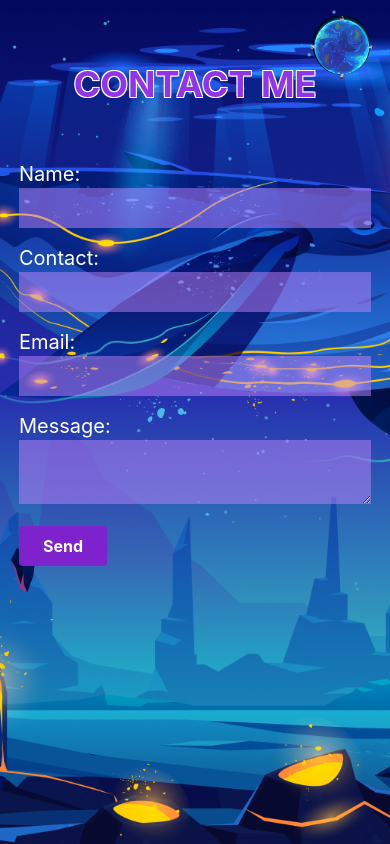
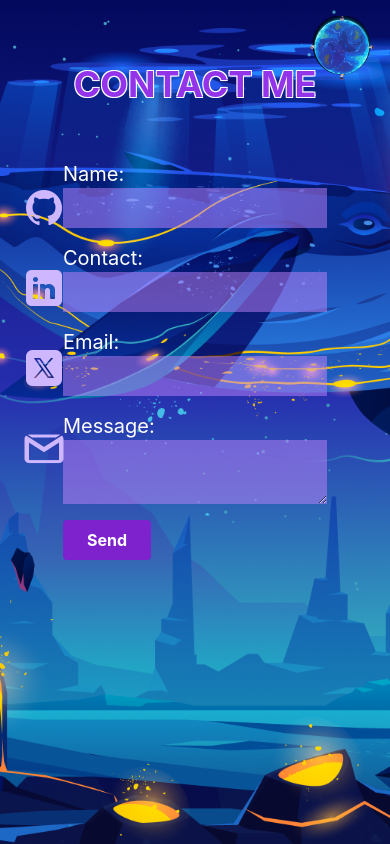
Before and after one commit to akanshaBharti/Portfolio, a React (Create React App) app: page /contact in a window 390 px wide. Built offline with nearby package versions, Linux system fonts and the light colour scheme; the HTML template or start-up script is replaced by a standard one.

Commit message:
Contact page completed

```diff
--- a/package.json
+++ b/package.json
@@ -14,6 +14,7 @@
     "react-hook-form": "^7.51.4",
     "react-router-dom": "^6.22.3",
     "react-scripts": "5.0.1",
+    "react-toastify": "^10.0.5",
     "web-vitals": "^2.1.4"
   },
   "scripts": {
--- a/src/components/Contact/Contact.jsx
+++ b/src/components/Contact/Contact.jsx
@@ -4,6 +4,8 @@ import { Button } from "@material-tailwind/react";
 import Navbar from "../Navbar/Navbar";
 import Sidebar from "../Sidebar/Sidebar";
 import emailjs from "@emailjs/browser";
+import { ToastContainer, toast } from "react-toastify";
+import "react-toastify/dist/ReactToastify.css";
 
 const Contact = () => {
   const form = useRef();
@@ -51,7 +53,7 @@ const Contact = () => {
         .then(
           () => {
             console.log("SUCCESS!");
-            alert("SUCCESS");
+            toast.success("Message sent successfully!");
             setName("");
             setContact("");
             setEmail("");
@@ -59,11 +61,10 @@ const Contact = () => {
           },
           (error) => {
             console.log("FAILED", error.text);
-            alert("FAILED");
+            toast.error("FAILED to send message. Please try again.");
           }
         );
     }
-
   };
 
   return (
@@ -71,9 +72,10 @@ const Contact = () => {
       className="relative bg-cover bg-center h-screen flex items-center justify-center"
       style={{ backgroundImage: `url(${contactBg})` }}
     >
+      <ToastContainer />
       <div className="absolute w-full h-screen bg-center">
         <div className="relative z-20 flex flex-col items-center justify-center  pt-16">
-          <div className="absolute md:top-0 md:left-0 md:ml-4 md:block hidden">
+            <div className="absolute top-0 left-0 ml-1 md:block md:ml-4 mt-10 ">
             <Sidebar />
           </div>
 
@@ -90,42 +92,40 @@ const Contact = () => {
           </h1>
 
           <div className="flex items-center justify-center md:mt-18 mt-14 ">
-            <form
-              className="text-white md:p-8 "
-              ref={form}
-            >
+            <form className="text-white md:p-8 " ref={form}>
               <div className="mb-4 md:flex md:flex-row md:gap-7 ">
                 <label className="text-xl md:text-2xl mr-2">Name:</label>
+                <div className="flex flex-col">
                   <input
                     type="text"
                     name="name"
                     value={name}
                     onChange={(e) => setName(e.target.value)}
-                  className={`bg-purple-400 bg-opacity-50 p-2 text-white md:w-96 w-full ${
-                    errors.name ? "border-red-500 border-2" : ""
-                  }`}
+                    className="bg-purple-400 bg-opacity-50 p-2 text-white md:w-96 w-full"
                   />
                   {errors.name && (
                     <span className="text-red-500">{errors.name}</span>
                   )}
                 </div>
+              </div>
               <div className="mb-4 md:flex md:flex-row md:gap-3">
                 <label className="text-xl md:text-2xl mr-2">Contact:</label>
+                <div className="flex flex-col">
                   <input
                     type="number"
                     name="contact"
                     value={contact}
                     onChange={(e) => setContact(e.target.value)}
-                  className={`bg-purple-400 bg-opacity-50 p-2 text-white md:w-full w-full ${
-                    errors.contact ? "border-red-500 border-2" : ""
-                  }`}
+                    className="bg-purple-400 bg-opacity-50 p-2 text-white md:w-96 w-full"
                   />
                   {errors.contact && (
                     <span className="text-red-500">{errors.contact}</span>
                   )}
                 </div>
+              </div>
               <div className="mb-4 md:flex md:flex-row md:gap-9">
                 <label className="text-xl md:text-2xl mr-2">Email:</label>
+                <div className="flex flex-col">
                   <input
                     type="text"
                     name="email"
@@ -133,27 +133,26 @@ const Contact = () => {
                     onChange={(e) => {
                       setEmail(e.target.value);
                     }}
-                  className={`bg-purple-400 bg-opacity-50 p-2 text-white md:w-full w-full ${
-                    errors.email ? "border-red-500 border-2" : ""
-                  }`}
+                    className="bg-purple-400 bg-opacity-50 p-2 text-white md:w-96 w-full"
                   />
                   {errors.email && (
                     <span className="text-red-500">{errors.email}</span>
                   )}
                 </div>
+              </div>
               <div className="mb-4 md:flex md:flex-row ">
                 <label className="text-xl md:text-2xl mr-2">Message:</label>
+                <div className="flex flex-col">
                   <textarea
                     name="message"
                     value={message}
                     onChange={(e) => setMessage(e.target.value)}
-                  className={`bg-purple-400 bg-opacity-50 p-2 text-white md:w-full w-full ${
-                    errors.message ? "border-red-500 border-2" : ""
-                  }`}
+                    className="bg-purple-400 bg-opacity-50 p-2 text-white md:w-96 w-full"
                   ></textarea>
                   {errors.message && (
                     <span className="text-red-500">{errors.message}</span>
                   )}
+                </div>
               </div>
               <button
                 onClick={handleSubmit}
@@ -166,7 +165,6 @@ const Contact = () => {
           </div>
         </div>
       </div>
-
       <div className="absolute top-0 right-0 mr-4 mt-2 ">
         <Button>
           <Navbar />
--- a/src/components/Sidebar/Sidebar.jsx
+++ b/src/components/Sidebar/Sidebar.jsx
@@ -1,21 +1,27 @@
-import React from 'react'
-import { Link } from 'react-router-dom'
+import React from "react";
+import { Link } from "react-router-dom";
 import githubIcon from "../../images/githubIcon.png";
 import linkedinIcon from "../../images/linkedin.png";
 import gmailIcon from "../../images/gmail.png";
 import twitterIcon from "../../images/twitter.png";
 
+const Sidebar = () => {
+  return (
+    <div className="pt-32">
+      <Link to="https://github.com/akanshaBharti" target="blank">
+        <img src={githubIcon} alt="github" className="py-4 px-4" title="GitHub" />
+      </Link>
+      <Link to="https://www.linkedin.com/in/akansha-bharti/" target="blank">
+        <img src={linkedinIcon} alt="linkedin" className="py-4 px-4" title="LinkedIn" />
+      </Link>
+      <Link to="https://twitter.com/Akansha_1213" target="blank">
+        <img src={twitterIcon} alt="twitter" className="py-4 px-4" title="Twitter"/>
+      </Link>
+      <Link to="akanshabharti1213@gmail.com" target="blank">
+        <img src={gmailIcon} alt="gmail" className="py-4 px-4" title="Gmail" />
+      </Link>
+    </div>
+  );
+};
 
-const Sidebar = () =>{
-    return(
-        <div className='pt-32'>
-            <Link to="https://github.com/akanshaBharti" target='blank'><img src={githubIcon} alt='github' className='py-4 px-4'/></Link>
-            <Link to="https://www.linkedin.com/in/akansha-bharti/" target='blank'><img src={linkedinIcon} alt='linkedin' className='py-4 px-4'/></Link>
-            <Link to="https://twitter.com/Akansha_1213" target='blank'><img src={twitterIcon} alt='twitter' className='py-4 px-4'/></Link>
-            <Link to="akanshabharti1213@gmail.com" target='blank'><img src={gmailIcon} alt='gmail' className='py-4 px-4'/></Link>
-
-        </div>
-    )
-}
-
-export default Sidebar
+export default Sidebar;
--- a/src/components/Skills/Skills.jsx
+++ b/src/components/Skills/Skills.jsx
@@ -38,7 +38,7 @@ const Skills = () => {
               MY SKILLS
             </span>
           </h1>
-          <div className="flex flex-col items-center space-y-4">
+          {/* <div className="flex flex-col items-center space-y-4">
             <p className="text-2xl md:text-3xl text-center shadow-lg">
               <span
                 className="text-white"
@@ -50,7 +50,7 @@ const Skills = () => {
                 HERE IS THE LIST OF SOME OF MY SKILLS
               </span>
             </p>
-          </div>
+          </div> */}
           <div >
             <TechStacks/>
           </div>
```
Also changed, not shown: 1 other file (tests, documents, lock files or other folders). Lines whose indentation alone changed are shown as unchanged.
